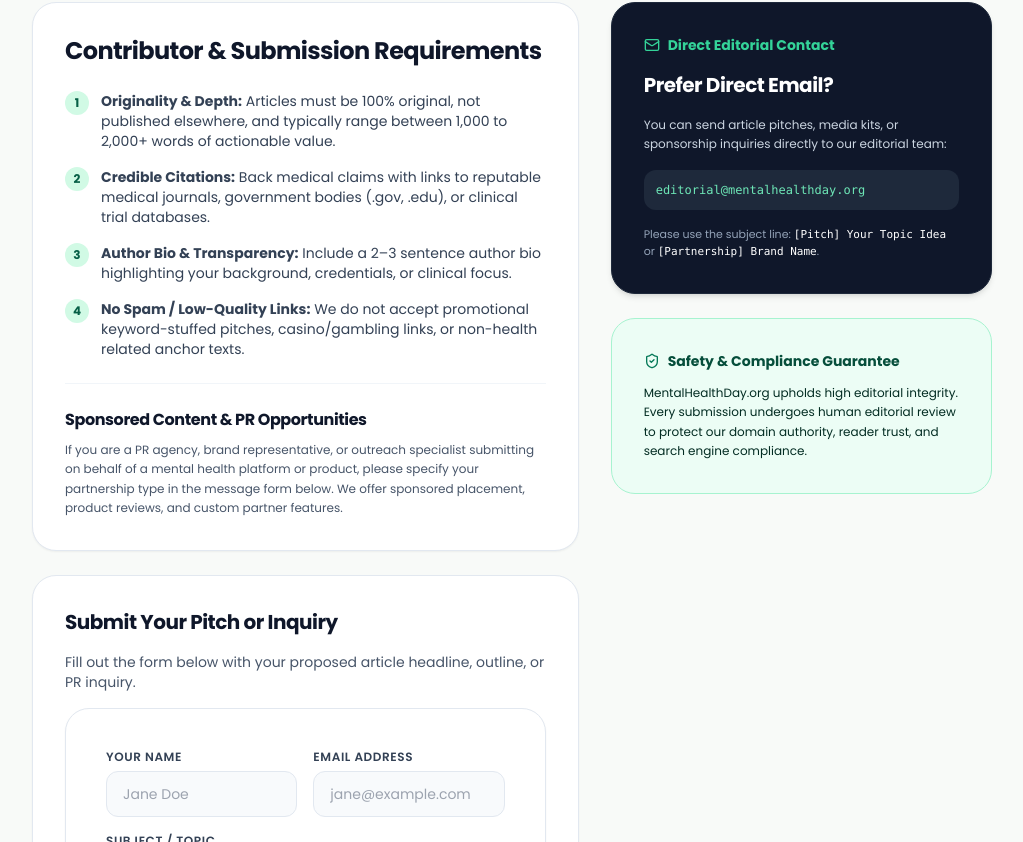
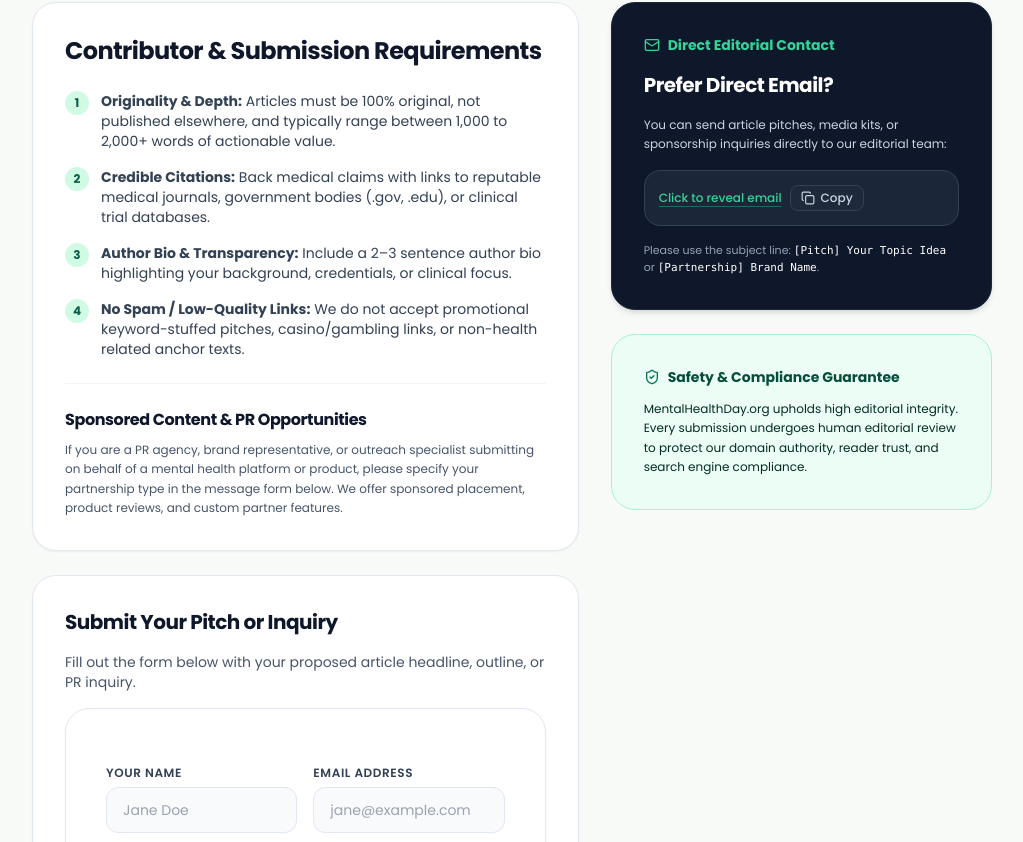
Before and after one commit to Synctherapy/Mental-Health-Day, a Next.js app: page /write-for-us in a window 1280 px wide. Shown: the part 1378-2220 px from the top of the page, without its empty margins (128-1151 px from the left). Built offline with nearby package versions, Linux system fonts and the light colour scheme.

Commit message:
feat(security): add anti-scraping email obfuscation and form honeypot protection

```diff
--- a/src/app/write-for-us/page.tsx
+++ b/src/app/write-for-us/page.tsx
@@ -9,6 +9,7 @@ import {
   Clock
 } from 'lucide-react';
 import ContactForm from '@/components/ContactForm';
+import AntiSpamEmail from '@/components/AntiSpamEmail';
 
 export const metadata: Metadata = {
   title: 'Write For Us: Editorial & Contributor Guidelines | Mental Health Day',
@@ -182,8 +183,8 @@ export default function WriteForUsPage() {
             <p className="text-xs text-slate-300 leading-relaxed">
               You can send article pitches, media kits, or sponsorship inquiries directly to our editorial team:
             </p>
-            <div className="p-3 bg-slate-800 rounded-xl font-mono text-xs text-emerald-300 break-all select-all">
-              editorial@mentalhealthday.org
+            <div className="p-3.5 bg-slate-800/90 border border-slate-700 rounded-2xl">
+              <AntiSpamEmail user="editorial" domain="mentalhealthday.org" />
             </div>
             <p className="text-[11px] text-slate-400">
               Please use the subject line: <code className="text-white">[Pitch] Your Topic Idea</code> or <code className="text-white">[Partnership] Brand Name</code>.
--- /dev/null
+++ b/src/components/AntiSpamEmail.tsx
@@ -0,0 +1,68 @@
+'use client';
+
+import React, { useState } from 'react';
+import { Copy, Check } from 'lucide-react';
+
+interface AntiSpamEmailProps {
+  user?: string;
+  domain?: string;
+  className?: string;
+}
+
+export default function AntiSpamEmail({
+  user = 'editorial',
+  domain = 'mentalhealthday.org',
+  className = '',
+}: AntiSpamEmailProps) {
+  const [copied, setCopied] = useState(false);
+  const [revealed, setRevealed] = useState(false);
+
+  const fullEmail = `${user}@${domain}`;
+
+  const handleCopy = (e: React.MouseEvent) => {
+    e.preventDefault();
+    if (typeof navigator !== 'undefined' && navigator.clipboard) {
+      navigator.clipboard.writeText(fullEmail);
+      setCopied(true);
+      setRevealed(true);
+      setTimeout(() => setCopied(false), 3000);
+    }
+  };
+
+  return (
+    <div className={`inline-flex items-center gap-2 ${className}`}>
+      {revealed ? (
+        <span className="font-mono text-emerald-300 select-all text-xs sm:text-sm">
+          {fullEmail}
+        </span>
+      ) : (
+        <button
+          type="button"
+          onClick={() => setRevealed(true)}
+          className="text-xs text-emerald-400 hover:text-emerald-300 underline underline-offset-4 decoration-emerald-500/50 hover:decoration-emerald-400 font-medium transition-colors"
+        >
+          Click to reveal email
+        </button>
+      )}
+
+      <button
+        type="button"
+        onClick={handleCopy}
+        className="inline-flex items-center gap-1.5 px-2.5 py-1 rounded-lg bg-slate-800 hover:bg-slate-700 text-slate-300 hover:text-white text-xs font-medium transition-colors border border-slate-700"
+        title="Copy email to clipboard"
+      >
+        {copied ? (
+          <>
+            <Check className="w-3.5 h-3.5 text-emerald-400" />
+            <span className="text-emerald-400">Copied!</span>
+          </>
+        ) : (
+          <>
+            <Copy className="w-3.5 h-3.5" />
+            <span>Copy</span>
+          </>
+        )}
+      </button>
+    </div>
+  );
+}
--- a/src/components/ContactForm.tsx
+++ b/src/components/ContactForm.tsx
@@ -10,10 +10,16 @@ export default function ContactForm() {
     email: '',
     subject: '',
     message: '',
+    honeypot: '',
   });
 
   const handleSubmit = (e: React.FormEvent) => {
     e.preventDefault();
+    // Silent drop if bot fills out hidden honeypot
+    if (formData.honeypot) {
+      setSubmitted(true);
+      return;
+    }
     if (formData.name && formData.email && formData.message) {
       setSubmitted(true);
     }
@@ -42,6 +48,18 @@ export default function ContactForm() {
         </div>
       ) : (
         <form onSubmit={handleSubmit} className="space-y-4">
+          {/* Anti-spam honeypot (hidden from human visitors) */}
+          <div className="hidden" aria-hidden="true">
+            <input
+              type="text"
+              name="company_website_url_check"
+              tabIndex={-1}
+              autoComplete="off"
+              value={formData.honeypot}
+              onChange={(e) => setFormData({ ...formData, honeypot: e.target.value })}
+            />
+          </div>
+
           <div className="grid grid-cols-1 sm:grid-cols-2 gap-4">
             <div>
               <label className="block text-xs font-semibold text-slate-700 uppercase tracking-wider mb-1.5">
```
